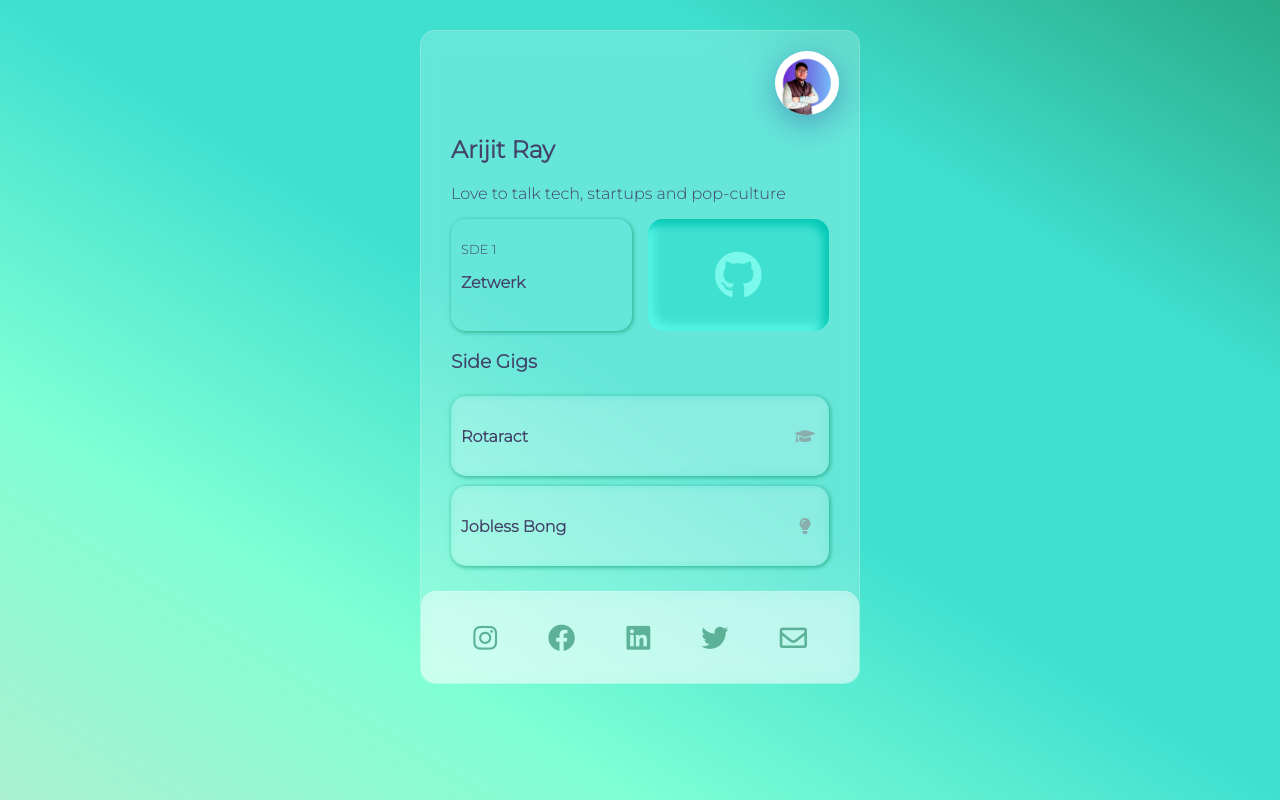
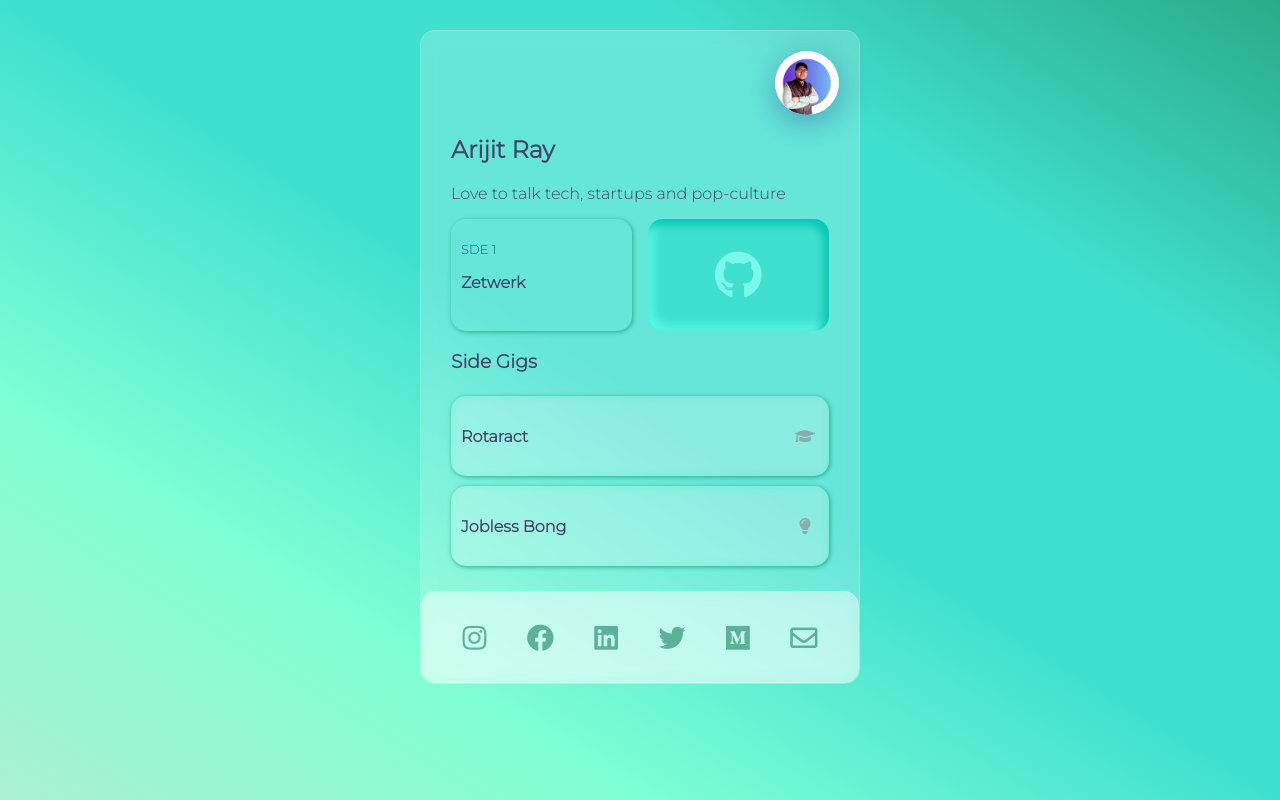
Before and after one commit to ArijitRoy75/ArijitRoy75.github.io, a plain HTML site: page index.html in a window 1280 px wide. Drawn offline with Linux system fonts and the light colour scheme.

Commit message:
Update index.html

```diff
--- a/index.html
+++ b/index.html
@@ -54,6 +54,7 @@
             <i class="fab fa-facebook"  onClick="onHandleClick('facebook')"></i>
             <i class="fab fa-linkedin"  onClick="onHandleClick('linkedin')"></i>
             <i class="fab fa-twitter" onClick="onHandleClick('twitter')"></i>
+            <i class="fab fa-medium" onClick="onHandleClick('twitter')"></i>
             <i class="far fa-envelope" onClick="onHandleClick('mail')"></i>
         </div>
     </div>
```
